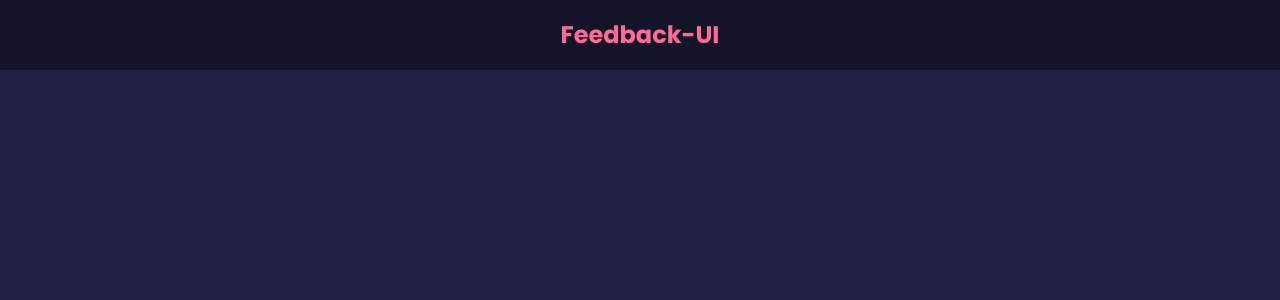
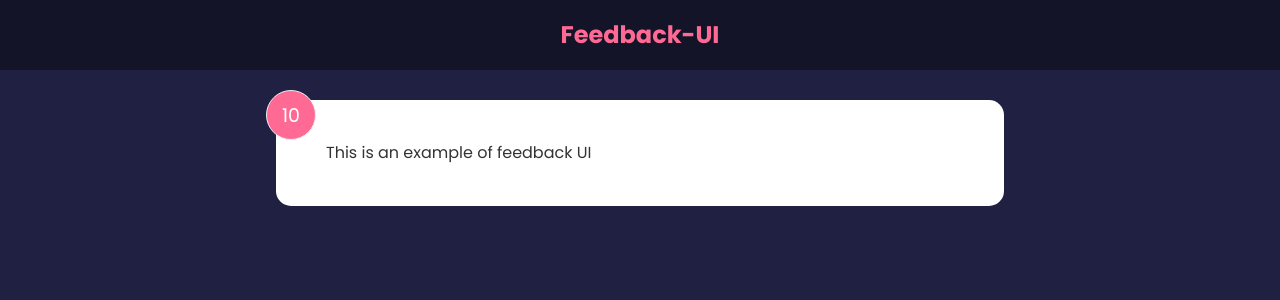
Before and after one commit to alidevep01/feedback-app, a React (Create React App) app: page / in a window 1280 px wide. Shown: the top 300 px of the page. Built offline with nearby package versions, Linux system fonts and the light colour scheme; the HTML template or start-up script is replaced by a standard one.

Commit message:
added propTypes and their variable, created a new component FeedbackItem.jsx and imported to App.js

```diff
--- a/src/App.js
+++ b/src/App.js
@@ -1,11 +1,13 @@
 import Header from "./components/Header";
+import FeedbackItem from "./components/FeedbackItem";
 
 function App() {
   return (
     <>
-      {/* <h1>Hello from the App component</h1> */}
-      <div className="container"></div>
       <Header />
+      <div className="container">
+        <FeedbackItem />
+      </div>
     </>
   );
 }
--- /dev/null
+++ b/src/components/FeedbackItem.jsx
@@ -0,0 +1,10 @@
+function FeedbackItem() {
+  return (
+    <div className="card">
+      <div className="num-display">10</div>
+      <div className="text-display">This is an example of feedback UI</div>
+    </div>
+  );
+}
+
+export default FeedbackItem;
```
Also changed, not shown: src/components/Header.jsx (+7 -0 lines).
